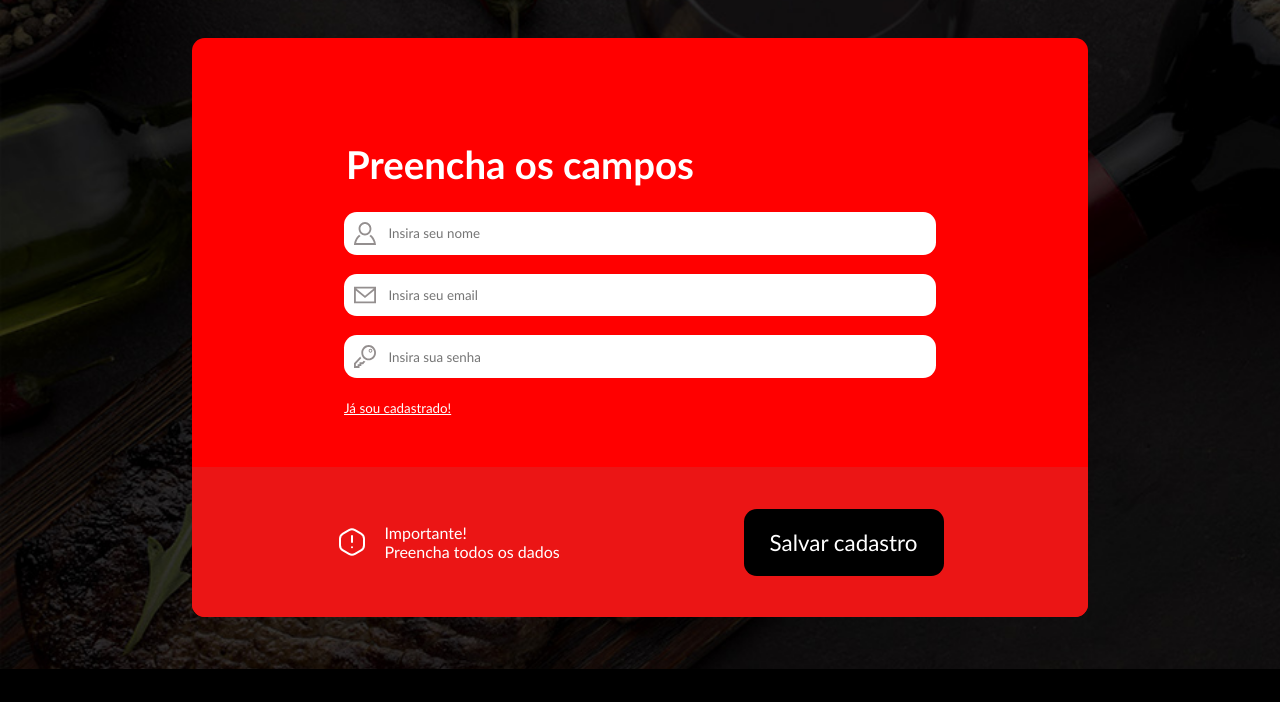
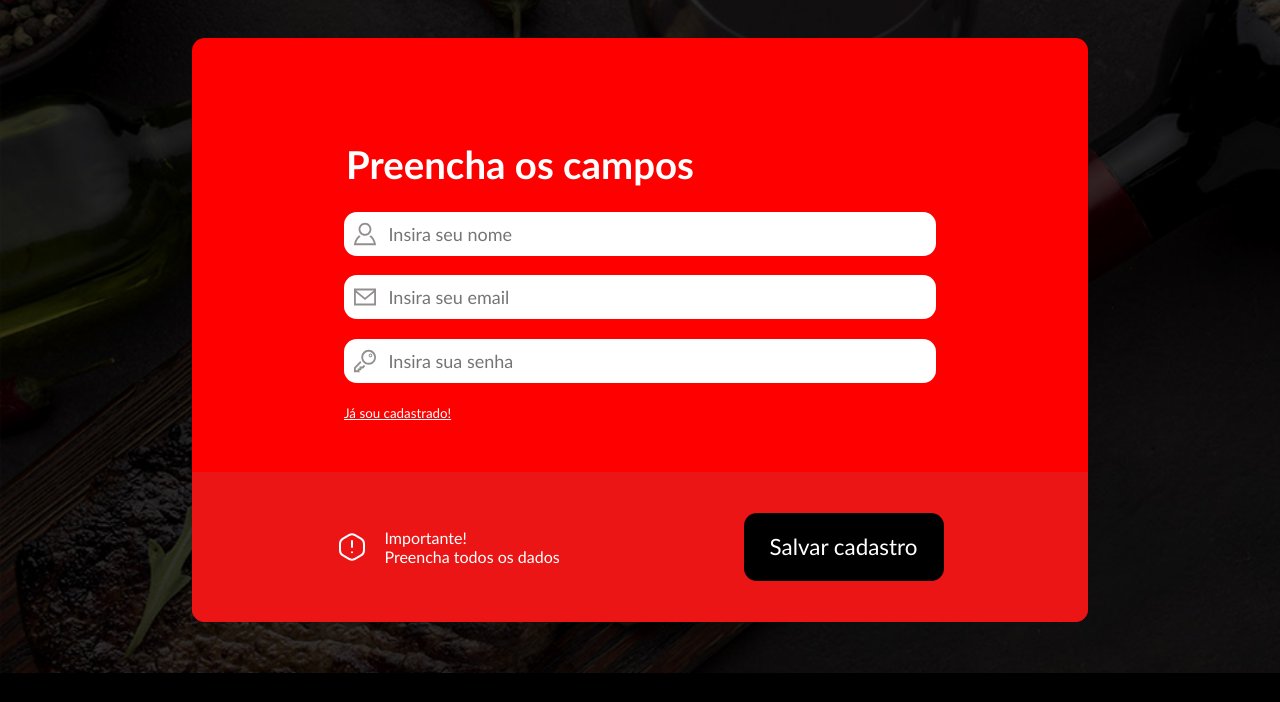
Before and after one commit to matheusmirandaferreira/restaurant-landing, a website: page src/html/cadastro.html in a window 1280 px wide. Shown: the part 88-790 px from the top of the page. Drawn offline with nearby package versions, Linux system fonts and the light colour scheme.

Commit message:
Update outline

```diff
--- a/public/css/partials/form.css
+++ b/public/css/partials/form.css
@@ -54,6 +54,11 @@ fieldset .input-block input {
     border: none;
     width: 100%;
     margin-left: 10px;
+    font-size: large;
+}
+
+fieldset .input-block input:focus {
+    border-bottom: 2px solid orchid;
 }
 
 fieldset small {
```
